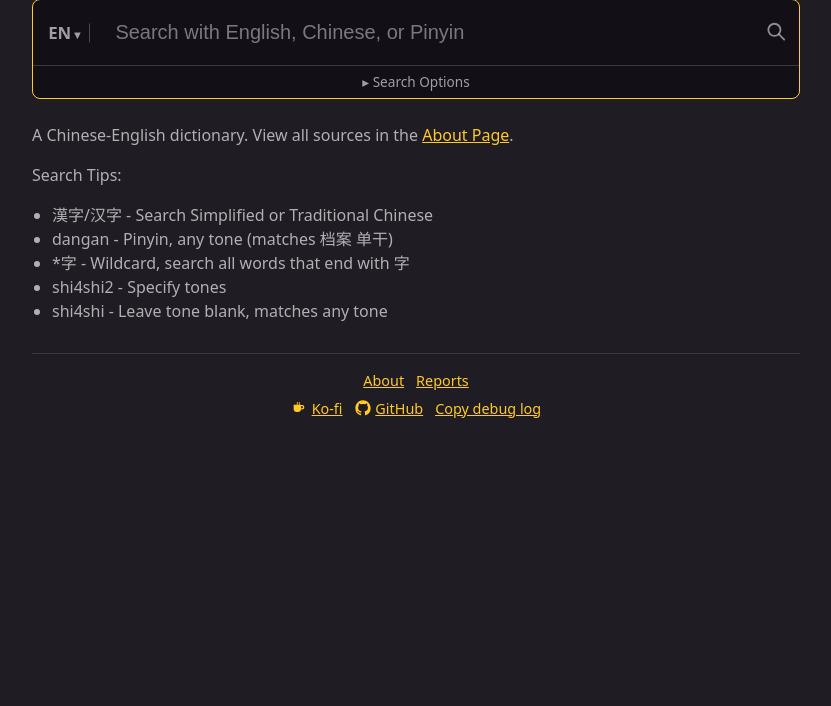
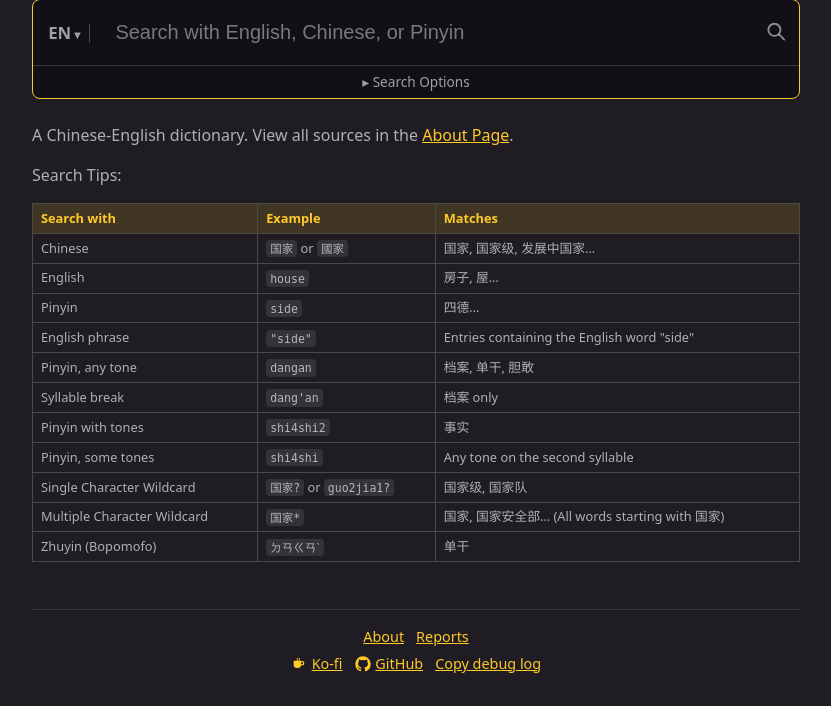
Before and after one commit to Furretar/Yabai-Search-ZH, a FastAPI app: page / in a window 1280 px wide. Shown: the part 133-839 px from the top of the page, without its empty margins (224-1055 px from the left). Before the commit the page ends 551 px from the top, so only its background shows below. Run offline with FastAPI, Linux system fonts and the light colour scheme; parts of the project's set-up code (start-up, migrations or seed data) failed here and were passed over; some libraries are stand-ins or nearby versions.

Commit message:
Move search tips table to main page; remove from README

```diff
--- a/yabai_search/static/style.css
+++ b/yabai_search/static/style.css
@@ -2774,6 +2774,34 @@ footer {
     color: var(--accent);
 }
 
+/* Search tips table on the home page. */
+.search-tips {
+    width: 100%;
+    border-collapse: collapse;
+    font-size: .8rem;
+    margin: .5rem 0 1rem;
+}
+
+.search-tips th,
+.search-tips td {
+    padding: .3rem .5rem;
+    border: 1px solid var(--border);
+    text-align: left;
+    vertical-align: top;
+}
+
+.search-tips th {
+    background: var(--panel-bg);
+    color: var(--title);
+}
+
+.search-tips code {
+    background: var(--panel-bg);
+    padding: .1rem .25rem;
+    border-radius: .25rem;
+    font-size: .9em;
+}
+
 /* The copy-log control looks like a link but is a button (no form submit). */
 .copy-log-button {
     padding: 0;
--- a/yabai_search/templates/index.html
+++ b/yabai_search/templates/index.html
@@ -186,13 +186,24 @@
             <a href="/about">About Page</a>.
         </p>
         <p class="tagline">Search Tips:</p>
-        <ul class="tagline">
-            <li>漢字/汉字 - Search Simplified or Traditional Chinese</li>
-            <li>dangan - Pinyin, any tone (matches 档案 单干)</li>
-            <li>*字 - Wildcard, search all words that end with 字</li>
-            <li>shi4shi2 - Specify tones</li>
-            <li>shi4shi - Leave tone blank, matches any tone</li>
-        </ul>
+        <table class="tagline search-tips">
+            <thead>
+                <tr><th>Search with</th><th>Example</th><th>Matches</th></tr>
+            </thead>
+            <tbody>
+                <tr><td>Chinese</td><td><code>国家</code> or <code>國家</code></td><td>国家, 国家级, 发展中国家…</td></tr>
+                <tr><td>English</td><td><code>house</code></td><td>房子, 屋…</td></tr>
+                <tr><td>Pinyin</td><td><code>side</code></td><td>四德…</td></tr>
+                <tr><td>English phrase</td><td><code>"side"</code></td><td>Entries containing the English word "side"</td></tr>
+                <tr><td>Pinyin, any tone</td><td><code>dangan</code></td><td>档案, 单干, 胆敢</td></tr>
+                <tr><td>Syllable break</td><td><code>dang'an</code></td><td>档案 only</td></tr>
+                <tr><td>Pinyin with tones</td><td><code>shi4shi2</code></td><td>事实</td></tr>
+                <tr><td>Pinyin, some tones</td><td><code>shi4shi</code></td><td>Any tone on the second syllable</td></tr>
+                <tr><td>Single Character Wildcard</td><td><code>国家?</code> or <code>guo2jia1?</code></td><td>国家级, 国家队</td></tr>
+                <tr><td>Multiple Character Wildcard</td><td><code>国家*</code></td><td>国家, 国家安全部… (All words starting with 国家)</td></tr>
+                <tr><td>Zhuyin (Bopomofo)</td><td><code>ㄉㄢㄍㄢˋ</code></td><td>单干</td></tr>
+            </tbody>
+        </table>
         <!-- Parsed words from the input; each is clickable. -->
         <div id="parsed"></div>
         <!-- Reminder shown for latin (pinyin) searches. -->
```
Also changed, not shown: README.md.
